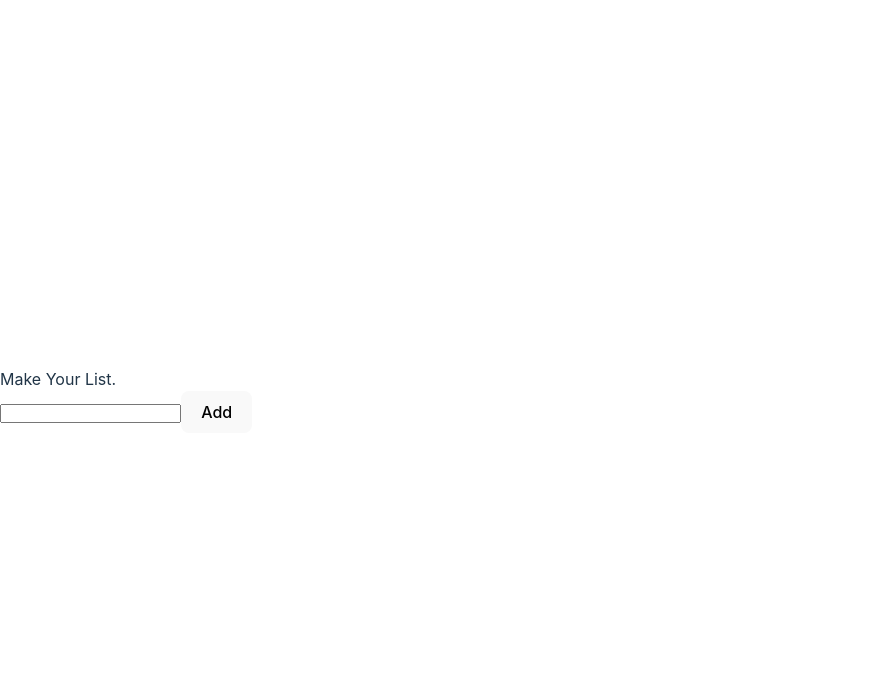
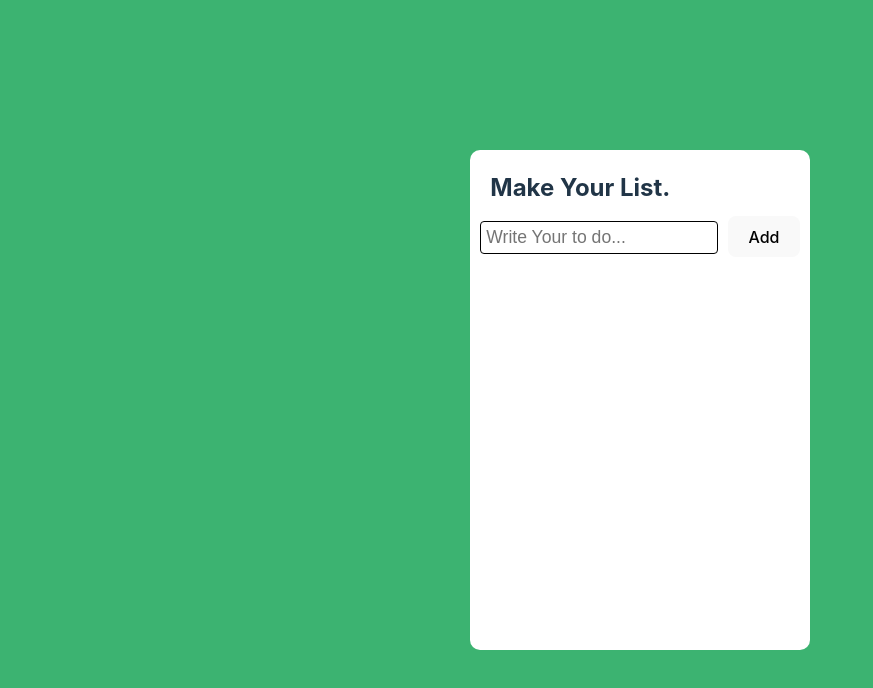
Before and after one commit to Sweenkhan/todo-list, a React (Vite) app: page / in a window 1280 px wide. Shown: the top 688 px of the page, without its empty margins (0-873 px from the left). Built offline with nearby package versions, Linux system fonts and the light colour scheme.

Commit message:
added css

```diff
--- a/src/App.css
+++ b/src/App.css
@@ -3,3 +3,41 @@
   padding: 0;
   box-sizing: border-box;
 }
+
+body{
+  width: 100vw;
+  height: 100vh;
+  background-color: mediumseagreen;
+  display: flex;
+  align-items: center;
+  justify-content: center;
+}
+
+
+.container{
+ min-height: 500px;
+ min-width: 300px;
+ background-color: white;
+ border-radius: 10px;
+ display: flex;
+ padding: 10px;
+ /* align-items: center; */
+ /* justify-content: center; */
+ flex-direction: column;
+}
+
+.container h2{
+  margin: 10px;
+}
+
+.container input{
+  outline: none;
+  border: 1px solid black;
+  padding: 5px;
+  font-size: 1.1rem;
+  border-radius: 4px;
+  margin-right: 10px;
+}
+.container ul li{
+  list-style-type: none;
+}
--- a/src/App.jsx
+++ b/src/App.jsx
@@ -84,9 +84,9 @@ function handleDlt(e, index){
 
   return (
       <div className='container'>
-           <div>Make Your List.</div>
+           <h2>Make Your List.</h2>
            <div className='form'>
-           <input type='text' value={inputValue} onChange={(e) => {setInputValue(e.target.value)}}></input>
+           <input placeholder="Write Your to do..." type='text' value={inputValue} onChange={(e) => {setInputValue(e.target.value)}}></input>
            <button onClick={e => handleClick(e)}>Add</button>
            </div>
 
```
